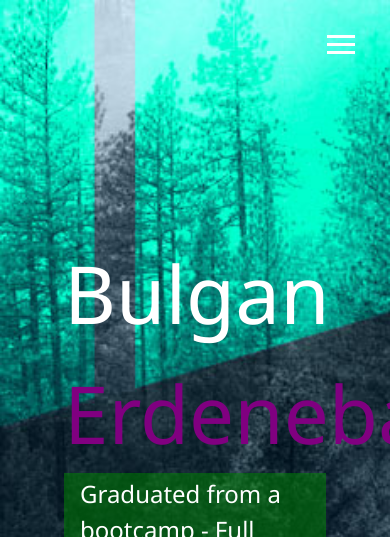
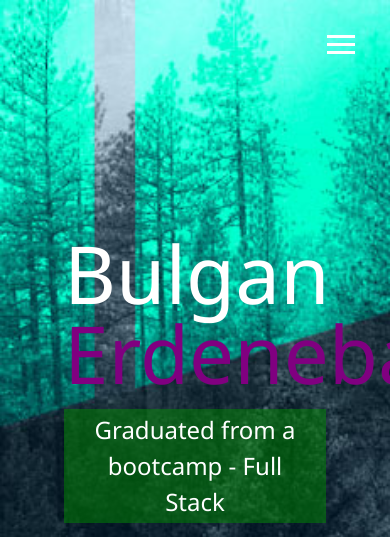
Before and after one commit to bulganerdenebaatar/portfolio, a website: page dist/index.html in a window 390 px wide. Shown: the top 537 px of the page. Drawn offline with Linux system fonts and the light colour scheme; files whose address does not match are found by name.

Commit message:
Added media queries and made menu overlay responsive

```diff
--- a/scss/_config.scss
+++ b/scss/_config.scss
@@ -27,3 +27,28 @@ $background-opacity: 0.9;
         }
     }
 }
+
+// Media Query Mixins
+@mixin mediaSm {
+    @media screen and (max-width: 500px) {
+        @content;
+    }
+}
+
+@mixin mediaMd {
+    @media screen and (max-width: 768px) {
+        @content;
+    }
+}
+
+@mixin mediaLg {
+    @media screen and (min-width: 769px) and (max-width: 1170px) {
+        @content;
+    }
+}
+
+@mixin mediaXl {
+    @media screen and (min-width: 1171px) {
+        @content;
+    }
+}
--- /dev/null
+++ b/scss/_mobile.scss
@@ -0,0 +1,54 @@
+// Widescreens
+@include mediaXl {
+
+}
+// Desktops & Laptops
+@include mediaLg {
+
+}
+// Tablets & Small Laptops
+@include mediaMd {
+    main {
+        align-items: center;
+        text-align: center;
+
+        .lg-heading {
+            line-height: 1;
+            margin-bottom: 1rem;
+        }
+    }
+
+    ul.menu-nav,
+    div.menu-branding {
+        float: none;
+        width: 100%;
+        min-height: 0;
+
+        &.show {
+            transform: translate3d(0, 0, 0);
+        }
+    }
+
+    .menu-nav {
+        height: 75vh;
+        transform: translate3d(-100%, 0, 0);
+        font-size: 24px;
+    }
+
+    .menu-branding {
+        height: 25vh;
+        transform: translate3d(100%, 0, 0);
+
+        .portrait {
+            background: url(../dist/img/background.jpg);
+            width:150px;
+            height:150px;
+        }
+    }
+}
+// Smartphones
+@include mediaSm {
+    main#home h1 {
+        margin-top: 10vh;
+    }
+}
--- a/scss/main.scss
+++ b/scss/main.scss
@@ -1,5 +1,6 @@
 @import 'config';
 @import 'menu';
+@import 'mobile';
 
 * {
     box-sizing: border-box;
```
Also changed, not shown: dist/css/main.css.
